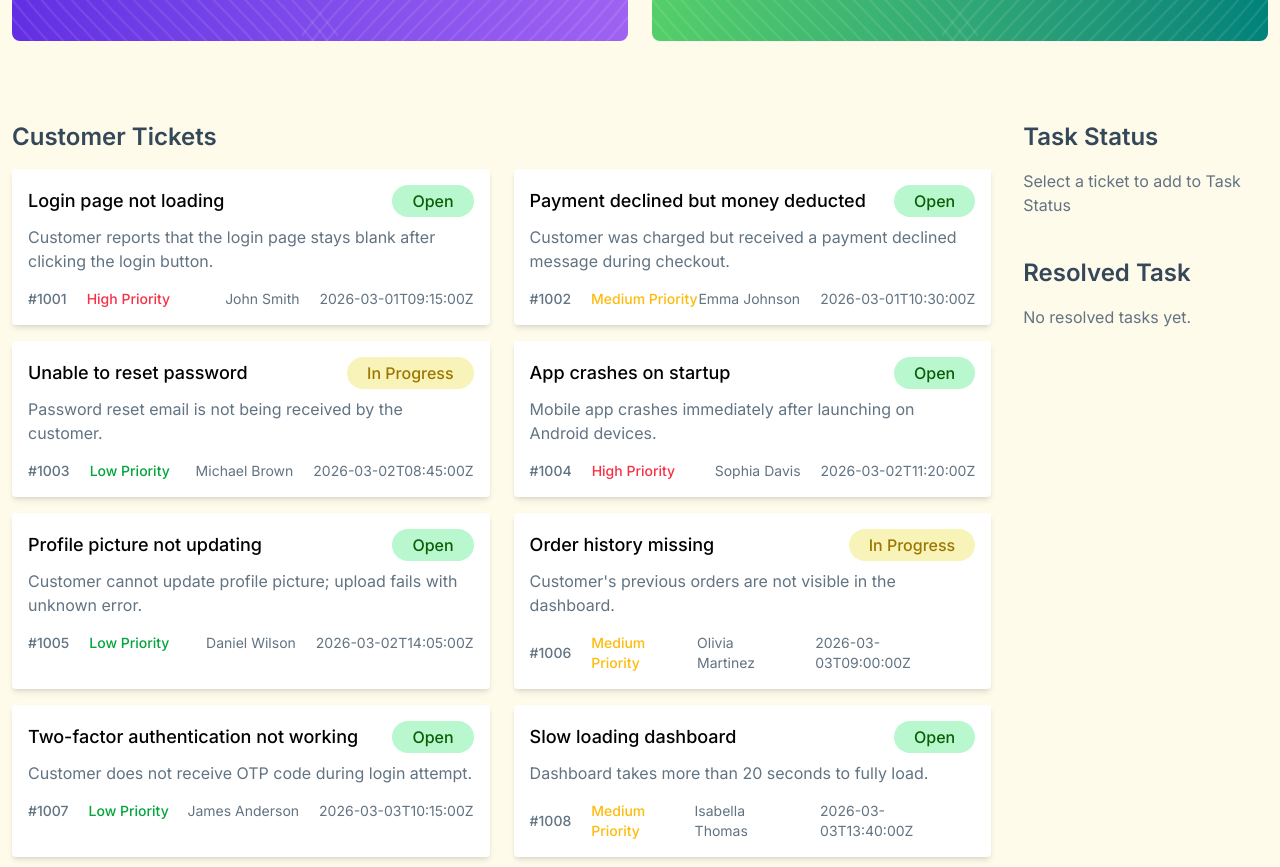
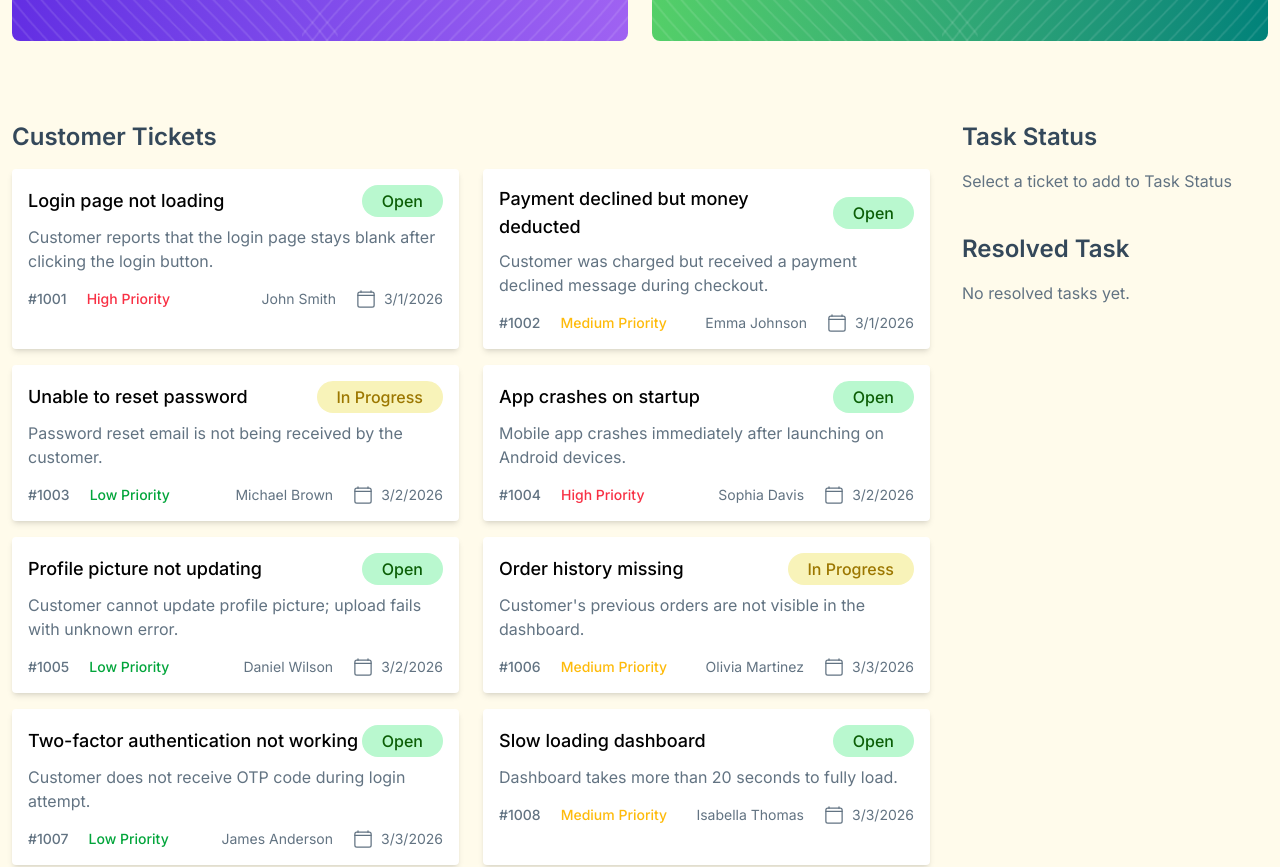
Before and after one commit to dev-rktanvir/customer-support, a React (Vite) app: page / in a window 1280 px wide. Shown: the part 380-1247 px from the top of the page. Built offline with nearby package versions, Linux system fonts and the light colour scheme.

Commit message:
complete Task action & Resolve Task components

```diff
--- a/src/components/Card/Card.jsx
+++ b/src/components/Card/Card.jsx
@@ -1,9 +1,10 @@
 import React from 'react';
+import { IoCalendarClearOutline } from 'react-icons/io5';
 
 const Card = ({ data }) => {
     const { id, title, description, customer, priority, status, createdAt } = data;
     return (
-        <div className='p-4 rounded-sm bg-white shadow-md'>
+        <div className='p-4 rounded-sm bg-white shadow-md cursor-pointer'>
             {/* Title & Button */}
             <div className='flex items-center justify-between'>
                 <h3 className='font-medium text-lg text-black'>{title}</h3>
@@ -33,7 +34,10 @@ const Card = ({ data }) => {
                 {/* Right side */}
                 <div className='text-sm text-[#627382] flex flex-col lg:flex-row items-center gap-1 lg:gap-5'>
                     <p>{customer}</p>
-                    <p>{createdAt}</p>
+                    <p className='flex items-center gap-2'>
+                        <IoCalendarClearOutline size={20} />
+                        {new Date(createdAt).toLocaleDateString()}
+                    </p>
                 </div>
             </div>
         </div>
--- a/src/components/CustomerTickets/CustomerTickets.jsx
+++ b/src/components/CustomerTickets/CustomerTickets.jsx
@@ -1,6 +1,7 @@
 import React, { Suspense } from 'react';
 import Cards from '../Cards/Cards';
 import SideBar from '../SideBar/SideBar';
+import Loading from '../Loading/Loading';
 const supportPromiss = async () => {
     const res = await fetch('/support.json')
     const data = res.json();
@@ -12,8 +13,8 @@ const CustomerTickets = () => {
     return (
         <div className='container mx-auto px-3 flex flex-col lg:flex-row lg:gap-8'>
             {/* Left side */}
-            <div className='flex-4'>
-                <Suspense fallback="loading.........">
+            <div className='flex-3'>
+                <Suspense fallback={<Loading></Loading>}>
                     <Cards supportDatas={supportDatas}></Cards>
                 </Suspense>
             </div>
--- /dev/null
+++ b/src/components/Loading/Loading.jsx
@@ -0,0 +1,12 @@
+import React from "react";
+
+const Loading = ({ text = "Loading..." }) => {
+    return (
+        <div className="flex flex-col items-center justify-center h-40">
+            <div className="w-12 h-12 border-4 border-gray-200 border-t-[#02A53B] rounded-full animate-spin"></div>
+            <p className="mt-3 text-sm text-gray-500">{text}</p>
+        </div>
+    );
+};
+
+export default Loading;
--- /dev/null
+++ b/src/components/ResolveTask/ResolveTask.jsx
@@ -0,0 +1,11 @@
+import React from 'react';
+
+const ResolveTask = () => {
+    return (
+        <div className='rounded-sm px-4 py-5 bg-[#E0E7FF]'>
+            <h3 className='font-medium text-lg text-black'>Incorrect Billing Address</h3>
+        </div>
+    );
+};
+
+export default ResolveTask;
--- /dev/null
+++ b/src/components/TaskAction/TaskAction.jsx
@@ -0,0 +1,12 @@
+import React from 'react';
+
+const TaskAction = () => {
+    return (
+        <div className='p-4 bg-white rounded-sm shadow-md'>
+            <h3 className='font-medium text-lg text-black mb-4'>Payment Failed - Card Declined</h3>
+            <button className='bg-[#02A53B] px-4 py-3 rounded-sm w-full font-semibold text-base text-white cursor-pointer'>Complete</button>
+        </div>
+    );
+};
+
+export default TaskAction;
--- a/src/components/TaskStatus/TaskStatus.jsx
+++ b/src/components/TaskStatus/TaskStatus.jsx
@@ -1,6 +1,6 @@
 import React from 'react';
 
-const TaskStatus = ({title, text}) => {
+const TaskStatus = ({ title, text }) => {
     return (
         <div>
             <h2 className='font-semibold text-2xl text-[#34485A] mb-4'>{title}</h2>
```
